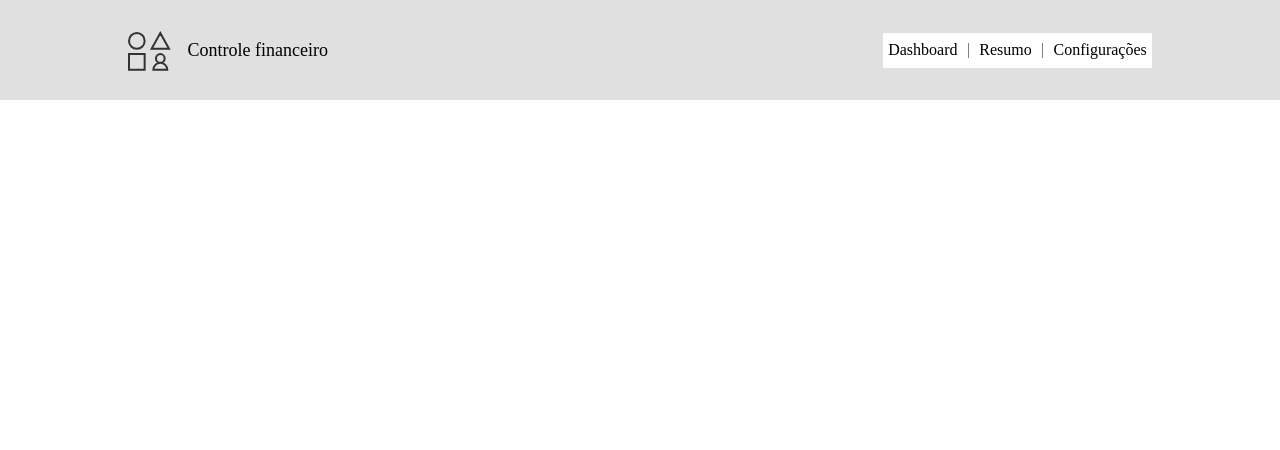
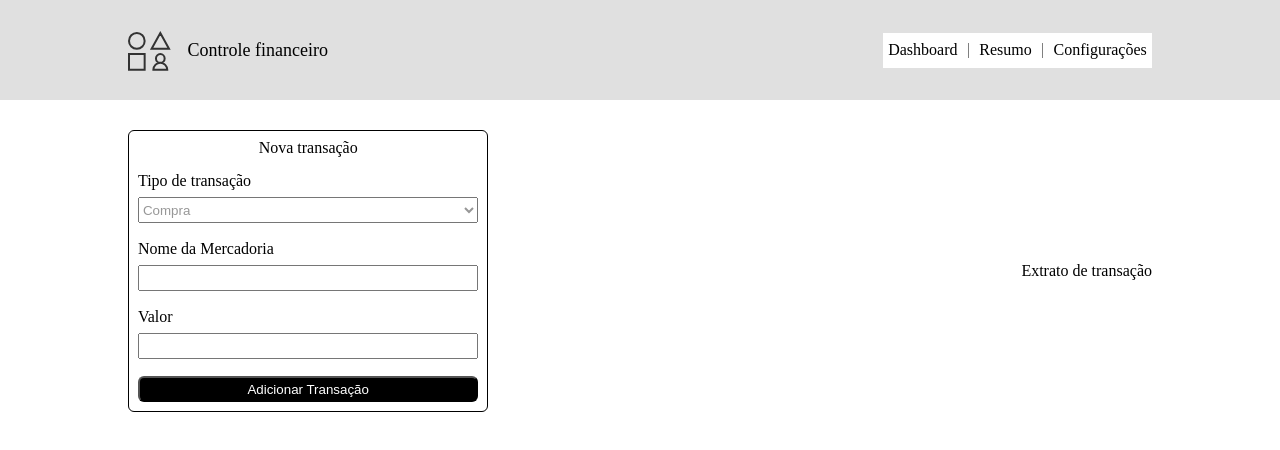
Before and after one commit to vmussato/dash, an Angular app: page / in a window 1280 px wide. Shown: the top 450 px of the page. Built offline with nearby package versions, Linux system fonts and the light colour scheme.

Commit message:
new transaction

```diff
--- a/src/app/app.module.ts
+++ b/src/app/app.module.ts
@@ -4,11 +4,13 @@ import { BrowserModule } from '@angular/platform-browser';
 import { AppRoutingModule } from './app-routing.module';
 import { AppComponent } from './app.component';
 import { HomeComponent } from './home/home.component';
+import { TopBarComponent } from './home/top-bar/top-bar.component';
 
 @NgModule({
   declarations: [
     AppComponent,
-    HomeComponent
+    HomeComponent,
+    TopBarComponent
   ],
   imports: [
     BrowserModule,
--- a/src/app/home/home.component.html
+++ b/src/app/home/home.component.html
@@ -1,18 +1,30 @@
-<div class="top-bar">
-  <div class="top-bar__container">
-    <div class="top-bar__container__title">
-      <img src="../../assets/logo.svg" alt="logo dos sistema">
-      <p>Controle financeiro</p>
+<app-top-bar></app-top-bar>
+<div class="info">
+  <div class="info__container">
+    <div class="info__container__new-transaction">
+      <p>Nova transação</p>
+
+      <div>
+        <label for="transactionType">Tipo de transação</label>
+        <select name="transactionType" id="cars" [style.height]="'26px'">
+          <option value="1">Compra</option>
+          <option value="2">Venda</option>
+        </select>
+      </div>
+      <div>
+        <label for="itemName">Nome da Mercadoria</label>
+        <input name="itemName" type="text">
+      </div>
+      <div>
+        <label for="itemValue">Valor</label>
+        <input name="itemValue" type="text">
+      </div>
+
+      <button class="info__container__new-transaction__add-transaction-button"> Adicionar Transação</button>
+
     </div>
-    <div class="top-bar__container__menu">
-      <div>Dashboard</div>
-      <div class="top-bar__container__menu__divider"></div>
-      <div>Resumo</div>
-      <div class="top-bar__container__menu__divider"></div>
-      <div>Configurações</div>
+    <div class="extract">
+      Extrato de transação
     </div>
   </div>
 </div>
-<div>
-
-</div>
--- a/src/app/home/home.component.scss
+++ b/src/app/home/home.component.scss
@@ -1,8 +1,7 @@
-.top-bar {
-  background-color: #e0e0e0;
-  height: 100px;
+.info {
   display: flex;
   justify-content: center;
+  margin-top: 30px;
 
   &__container {
     width: 80%;
@@ -10,26 +9,38 @@
     align-items: center;
     justify-content: space-between;
 
-    &__title {
+    &__new-transaction {
+      height: 280px;
+      width: 35%;
+      border: 1px solid black;
+      border-radius: 6px;
       display: flex;
+      flex-direction: column;
       align-items: center;
-      justify-content: space-between;
-      width: 200px;
-      font-size: 18px;
-    }
+      justify-content: space-around;
 
-    &__menu {
-      display: flex;
-      justify-content: space-around;
-      background-color: white;
-      height: 35px;
-      width: 269px;
-      align-items: center;
+      div {
+        display: flex;
+        flex-direction: column;
+        justify-content: space-between;
+        height: 50px;
+        width: 95%;
 
-      &__divider {
-        width: 1px;
-        height: 15px;
-        background-color: grey;
+        input {
+          height: 20px;
+        }
+        select {
+          height: 20px;
+          color: #979797;
+        }
+      }
+
+      &__add-transaction-button {
+        width: 95%;
+        background-color: black;
+        color: white;
+        height: 26px;
+        border-radius: 6px;
       }
     }
   }
--- /dev/null
+++ b/src/app/home/top-bar/top-bar.component.html
@@ -0,0 +1,18 @@
+<div class="top-bar">
+  <div class="top-bar__container">
+    <div class="top-bar__container__title">
+      <img src="../../assets/logo.svg" alt="logo dos sistema">
+      <p>Controle financeiro</p>
+    </div>
+    <div class="top-bar__container__menu">
+      <div>Dashboard</div>
+      <div class="top-bar__container__menu__divider"></div>
+      <div>Resumo</div>
+      <div class="top-bar__container__menu__divider"></div>
+      <div>Configurações</div>
+    </div>
+  </div>
+</div>
+<div>
+
+</div>
--- /dev/null
+++ b/src/app/home/top-bar/top-bar.component.scss
@@ -0,0 +1,36 @@
+.top-bar {
+  background-color: #e0e0e0;
+  height: 100px;
+  display: flex;
+  justify-content: center;
+
+  &__container {
+    width: 80%;
+    display: flex;
+    align-items: center;
+    justify-content: space-between;
+
+    &__title {
+      display: flex;
+      align-items: center;
+      justify-content: space-between;
+      width: 200px;
+      font-size: 18px;
+    }
+
+    &__menu {
+      display: flex;
+      justify-content: space-around;
+      background-color: white;
+      height: 35px;
+      width: 269px;
+      align-items: center;
+
+      &__divider {
+        width: 1px;
+        height: 15px;
+        background-color: grey;
+      }
+    }
+  }
+}
--- /dev/null
+++ b/src/app/home/top-bar/top-bar.component.ts
@@ -0,0 +1,15 @@
+import { Component, OnInit } from '@angular/core';
+
+@Component({
+  selector: 'app-top-bar',
+  templateUrl: './top-bar.component.html',
+  styleUrls: ['./top-bar.component.scss']
+})
+export class TopBarComponent implements OnInit {
+
+  constructor() { }
+
+  ngOnInit(): void {
+  }
+
+}
```
Also changed, not shown: 1 other file (tests, documents, lock files or other folders).
